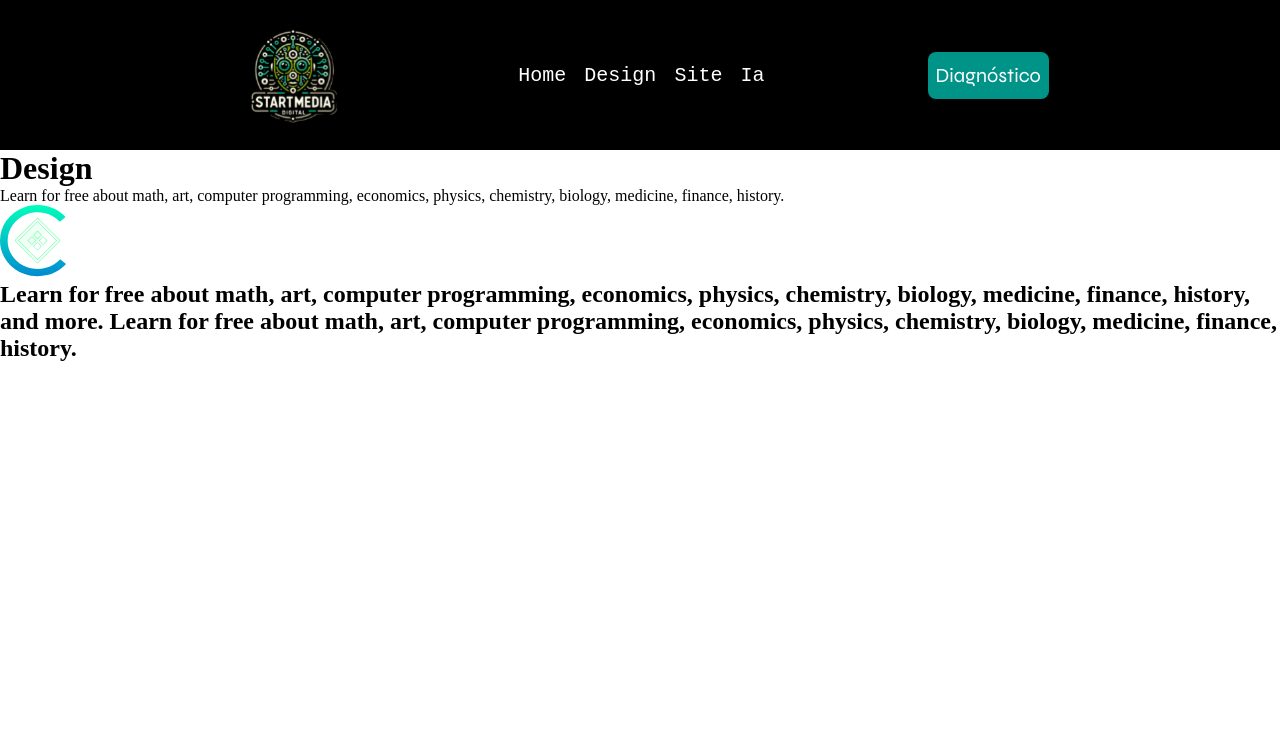
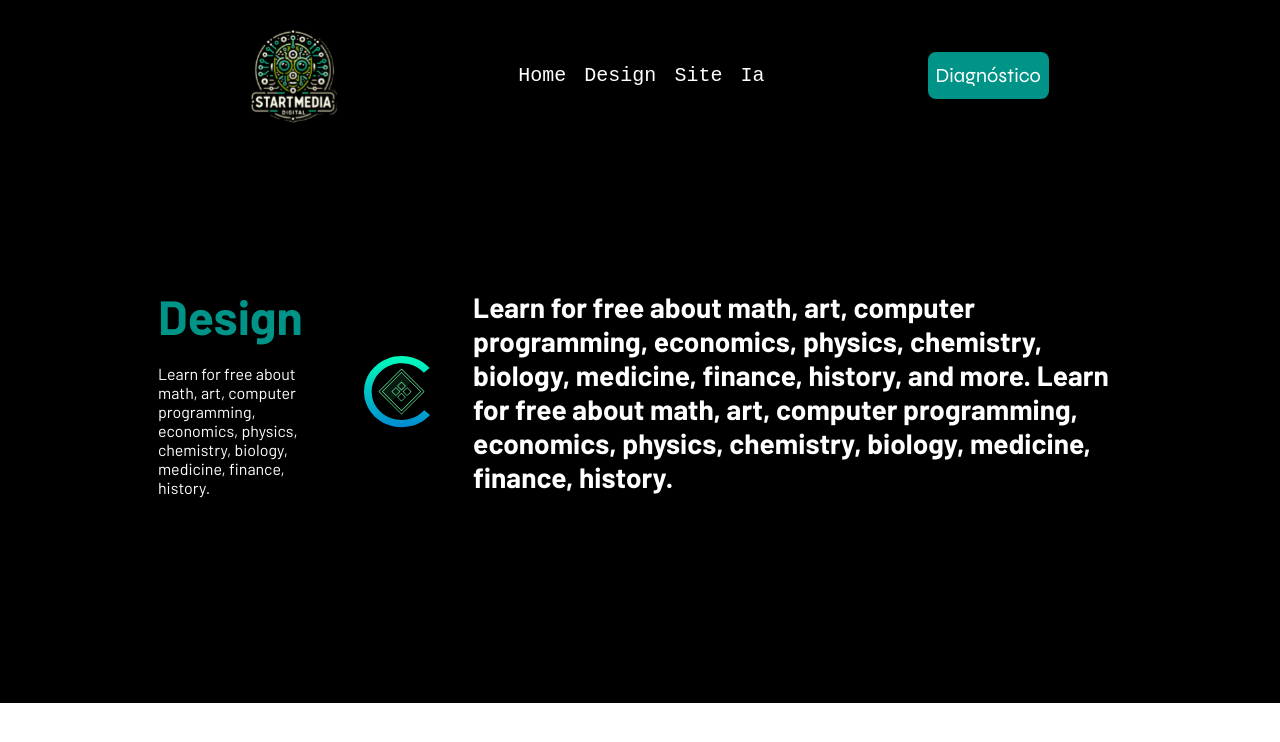
Before and after one commit to aandremeleti-hub/startmedia-frontend, a React (Vite) app: page /design in a window 1280 px wide. Shown: the top 742 px of the page. Built offline with nearby package versions, Linux system fonts and the light colour scheme; a web font is replaced by a local one.

Commit message:
style: design main section stylization

```diff
--- a/src/layout/sections/design_main_section/index.jsx
+++ b/src/layout/sections/design_main_section/index.jsx
@@ -3,8 +3,8 @@ import design_icon from '../../../assets/images/home/design_icon.svg'
 
 export const DesignMainSection = () => {
     return(
-        <div>
-            <div>
+        <div className="content_design_main_section">
+            <div className="container_title_main_section_design">
                 <h1>Design</h1>
                 <p>Learn for free about math, art, computer programming, economics, physics, chemistry, biology, medicine, finance, history.</p>
             </div>
--- a/src/layout/sections/design_main_section/style.css
+++ b/src/layout/sections/design_main_section/style.css
@@ -0,0 +1,32 @@
+.content_design_main_section{
+    background-color: var(--color-secondary-black);
+    display: flex;
+    align-items: center;
+    gap: 33px;
+    padding: 137px 157px 206px 158px;
+}
+
+.container_title_main_section_design{
+    display: flex;
+    flex-direction: column;
+    gap: 19px;
+ }
+
+.container_title_main_section_design h1{
+    font-family: var(--font-title);
+    font-size: var(--font-headline-h2-size);
+    color: var(--color-secondary-white);
+    color: var(--color-primary-green);
+}
+
+.container_title_main_section_design p{
+    font-family: var(--font-title);
+    font-size: var(--font-headline-body-size);
+    color: var(--color-secondary-white);
+}
+
+.content_design_main_section h2{
+    font-family: var(--font-title);
+    font-size: var(--font-headline-h3-size);
+    color: var(--color-secondary-white);
+}
```
